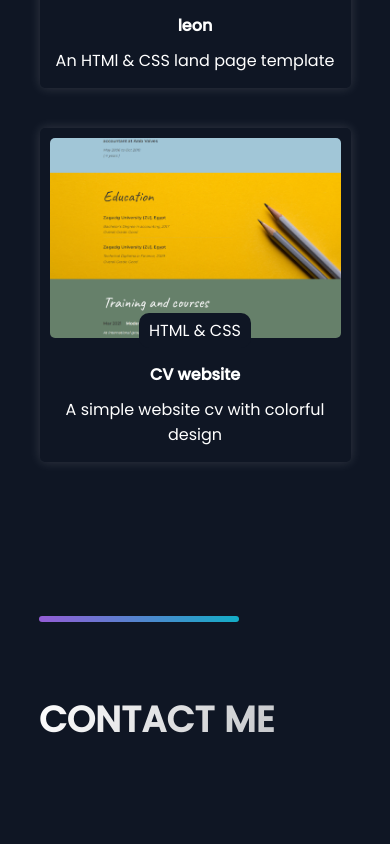
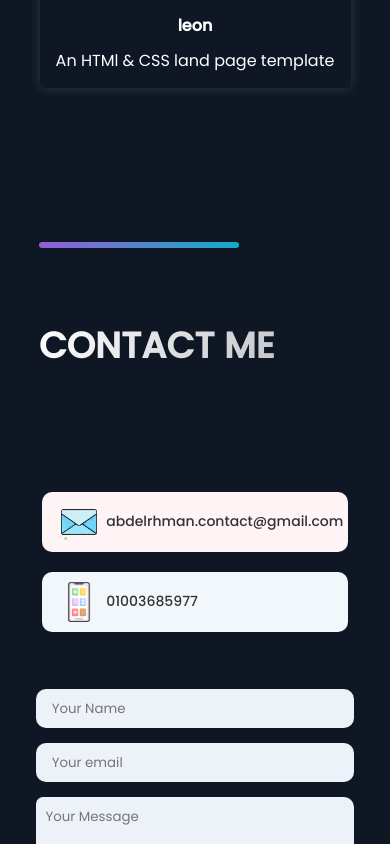
Before and after one commit to abdelrahman-ahmed-nassar/portfolio, a React (Vite) app: page / in a window 390 px wide. Shown: the part 8940-9784 px from the top of the page. Built offline with nearby package versions, Linux system fonts and the light colour scheme.

Commit message:
adjust footer image and hero button

```diff
--- a/src/components/Footer/Footer.jsx
+++ b/src/components/Footer/Footer.jsx
@@ -1,11 +1,10 @@
 import "./Footer.scss";
-import footerLogo from "../../assets/logos/footer-logo.svg";
+import footerLogo from "../../assets/logos/footer-logo1.svg";
 import {
-  BsFacebook,
   BsGithub,
   BsLinkedin,
+  BsTelegram,
   BsFillArrowUpCircleFill,
-  BsTelegram,
 } from "react-icons/bs";
 
 const Footer = () => {
@@ -57,7 +56,7 @@ const Footer = () => {
               <BsFillArrowUpCircleFill className="fa fa-arrow-up" />
             </a>
 
-            <p className="copy-right">{`made with love by abdelrahman Nassar @${new Date().getFullYear()} all rights reserved`}</p>
+            <p className="copy-right">{`made with 💖 by abdelrahman Nassar @${new Date().getFullYear()} all rights reserved`}</p>
           </div>
         </div>
       </div>
--- a/src/components/Hero/Hero.scss
+++ b/src/components/Hero/Hero.scss
@@ -100,8 +100,8 @@
   }
 
   &__button:hover {
-    background: linear-gradient(90deg, #03a9f4, #f441a5, #ffeb3b, #03a9f4);
-    //   background: linear-gradient(90deg, #fa7199, #f5ce62, #e43603, #fa7199);
+    background: linear-gradient(90deg, #03a9f4, #f441a5, #03a9f4);
+      // background: linear-gradient(90deg, #fa7199, #f5ce62, #e43603, #fa7199);
     background-size: 400%;
     z-index: 1;
     animation: glow 8s linear infinite;
--- a/src/components/Projects/Projects.jsx
+++ b/src/components/Projects/Projects.jsx
@@ -118,15 +118,7 @@ const Projects = () => {
       codeLink: "https://github.com/abdelrahman-ahmed-nassar/leon/",
       img: leon,
       tags: ["HTML & CSS", "ALL"],
-    },
-    {
-      title: "CV website",
-      description: "A simple website cv with colorful design",
-      projectLink: "https://abdelrahman-ahmed-nassar.github.io/CV-website/",
-      codeLink: "https://github.com/abdelrahman-ahmed-nassar/CV-website/",
-      img: cvWebsite,
-      tags: ["HTML & CSS", "ALL"],
-    },
+    }
   ];
 
   const [filterWork, setFilterWork] = useState(works);
--- a/src/components/Skills/Skills.jsx
+++ b/src/components/Skills/Skills.jsx
@@ -16,19 +16,12 @@ import css from "../../assets/skills/css.png";
 import javascript from "../../assets/skills/javascript.png";
 import node from "../../assets/skills/node.png";
 import nextJs from "../../assets/skills/nextjs.png";
-import firebase from "../../assets/skills/firebase.png";
 import aws from "../../assets/skills/aws.png";
 
-import { motion, useSpring } from "framer-motion";
 
 import "./Skills.scss";
 
-let viewportWidth = window.innerWidth;
 
-const transition = {
-  duration: 0.3,
-  type: useSpring,
-};
 
 const Skills = () => {
   const certificates = [
@@ -113,9 +106,7 @@ const Skills = () => {
   ];
 
   return (
-    <motion.section
-      whileInView={{ transform: "translateY(0%)", opacity: [0, 1] }}
-      transition={transition}
+    <section
       className="skills"
     >
       <SectionTitle>skills & certificates</SectionTitle>
@@ -222,7 +213,7 @@ const Skills = () => {
           })}
         </div>
       </div>
-    </motion.section>
+    </section>
   );
 };
 
```
Also changed, not shown: src/assets/logos/footer-logo1.svg (added).
